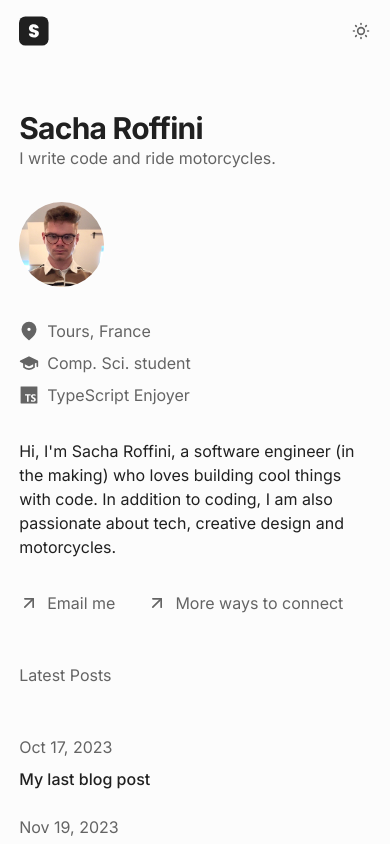
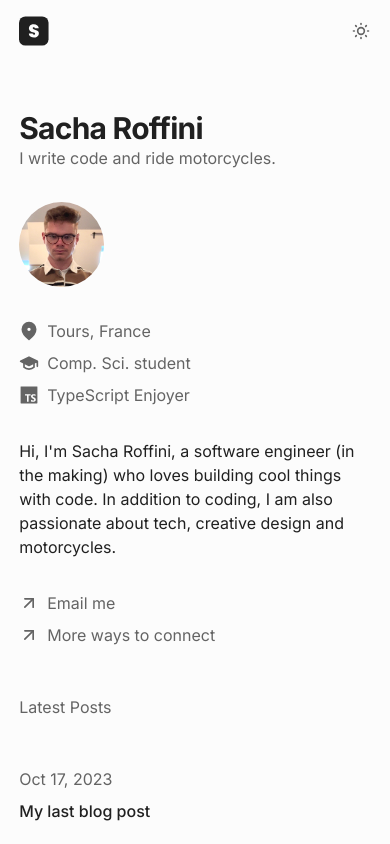
Before and after one commit to KpryKorn/next-portfolio, a Next.js app: page / in a window 390 px wide. Shown: the top 844 px of the page. Built offline with nearby package versions, Linux system fonts and the light colour scheme.

Commit message:
style: add reponsive breakpoints

```diff
--- a/app/page.tsx
+++ b/app/page.tsx
@@ -17,7 +17,7 @@
           building cool things with code. In addition to coding, I am also
           passionate about tech, creative design and motorcycles.
         </p>
-        <div className="flex items-center gap-8 group">
+        <div className="flex flex-col md:flex-row items-start md:items-center gap-2 md:gap-8 group">
           <ExternalLink href="mailto:sacha@utopiaz.net" text="Email me" />
           <ExternalLink href="#" text="More ways to connect" />
         </div>
```
